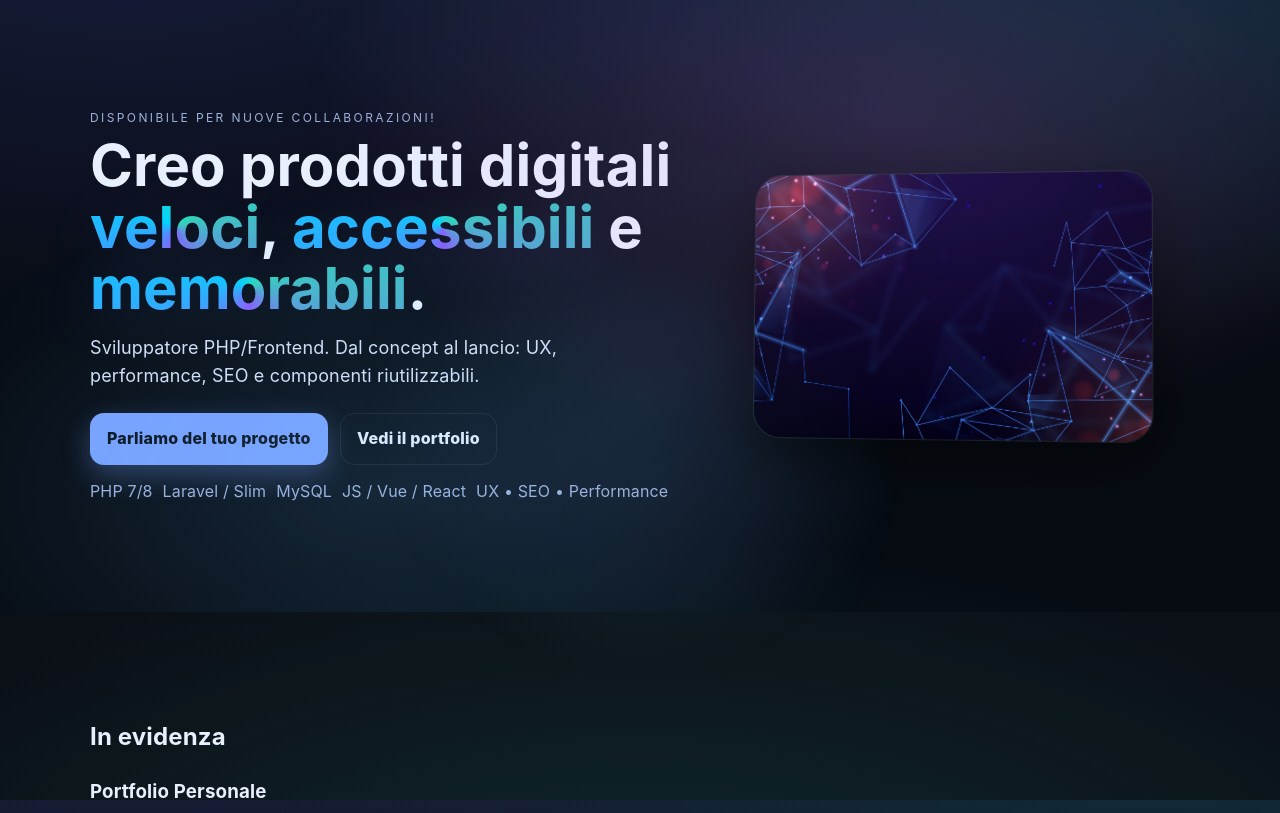
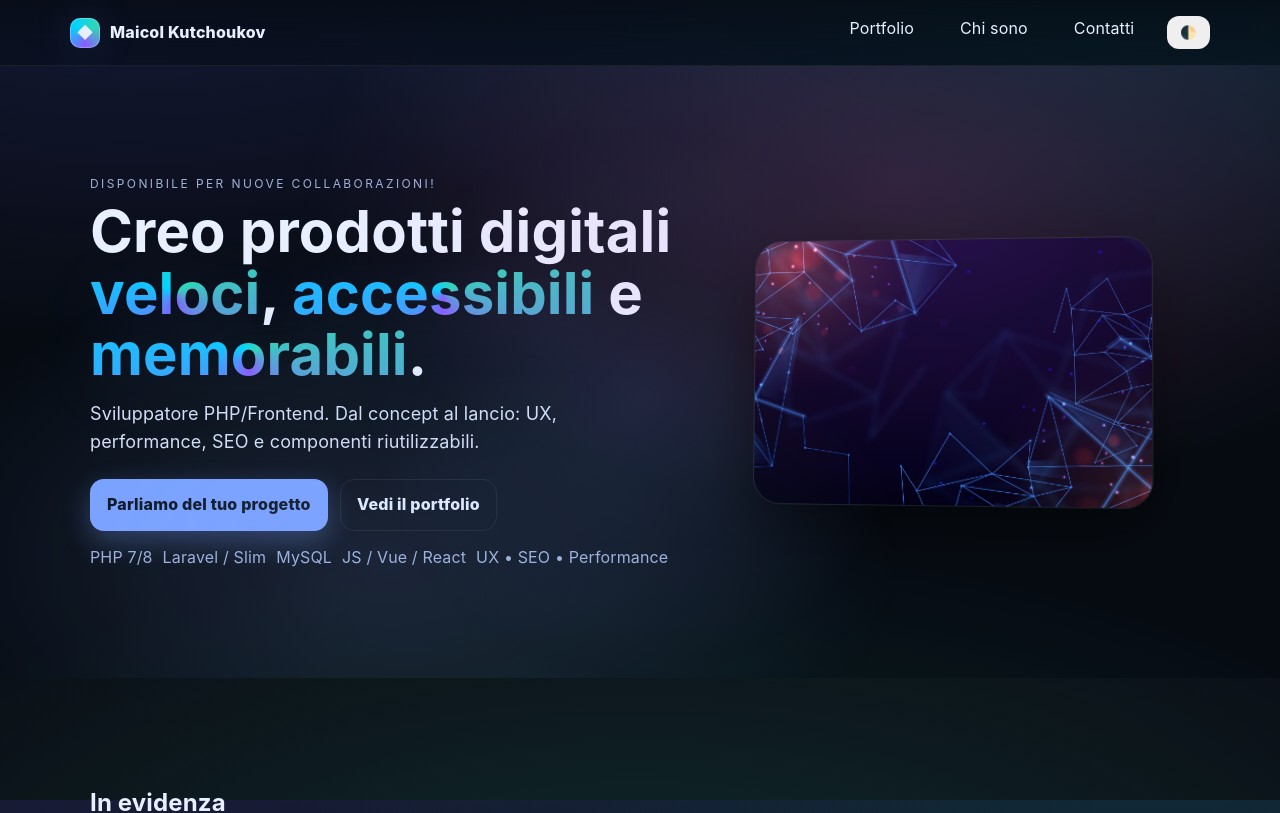
Before and after one commit to maicolkutchoukov/portfolio-vue, a Vue app: page / in a window 1280 px wide. Shown: the top 813 px of the page. Built offline with nearby package versions, Linux system fonts and the light colour scheme.

Commit message:
Fix header

```diff
--- a/src/App.vue
+++ b/src/App.vue
@@ -1,4 +1,26 @@
 <template>
-  <router-view />
+  <div :data-theme="theme">
+    <a class="skip-link" href="#main">Salta al contenuto</a>
+
+    <!-- Passa la prop `site` al header -->
+    <SiteHeader :site="site" @toggle-theme="toggleTheme" />
+
+    <router-view />
+
+    <!-- Passa la prop `site` anche al footer, se la usa -->
+    <SiteFooter :site="site" />
+  </div>
 </template>
-<script setup></script>
+
+<script setup>
+import { ref } from 'vue'
+import site from './site.config.js'            // <— importa la config
+import SiteHeader from './components/SiteHeader.vue'
+import SiteFooter from './components/SiteFooter.vue'
+
+const theme = ref(localStorage.getItem('theme') || 'dark')
+const toggleTheme = () => {
+  theme.value = theme.value === 'dark' ? 'light' : 'dark'
+  localStorage.setItem('theme', theme.value)
+}
+</script>
--- a/src/components/SiteHeader.vue
+++ b/src/components/SiteHeader.vue
@@ -22,20 +22,21 @@
 </template>
 
 <script setup>
-import { ref, onMounted } from 'vue'
+import { ref, onMounted, computed } from 'vue'
+import siteConfig from '../site.config.js'
+
 const props = defineProps({
-  site: { type: Object, required: true },
+  site: { type: Object, default: () => siteConfig },   // fallback automatico
   theme: { type: String, default: 'dark' }
 })
 
+const site = computed(() => props.site || siteConfig)
+
 const open = ref(false)
 const toggle = () => (open.value = !open.value)
-const handleClick = (e) => {
-  if (e.target.closest('a')) open.value = false
-}
+const handleClick = (e) => { if (e.target.closest('a')) open.value = false }
 
 onMounted(() => {
-  // header shadow allo scroll
   const header = document.querySelector('[data-elevate]')
   let lastY = window.scrollY
   const onScroll = () => {
```
